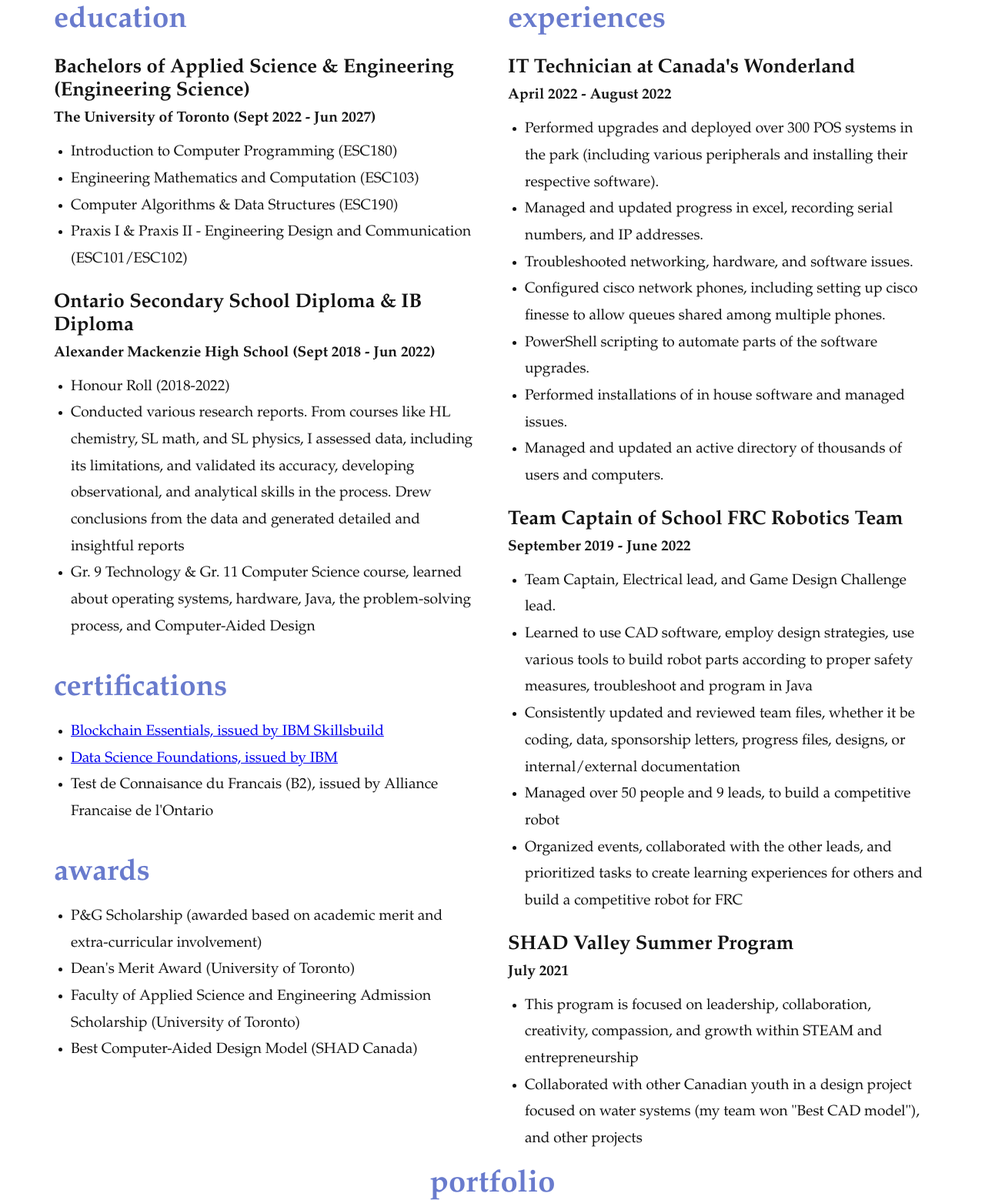
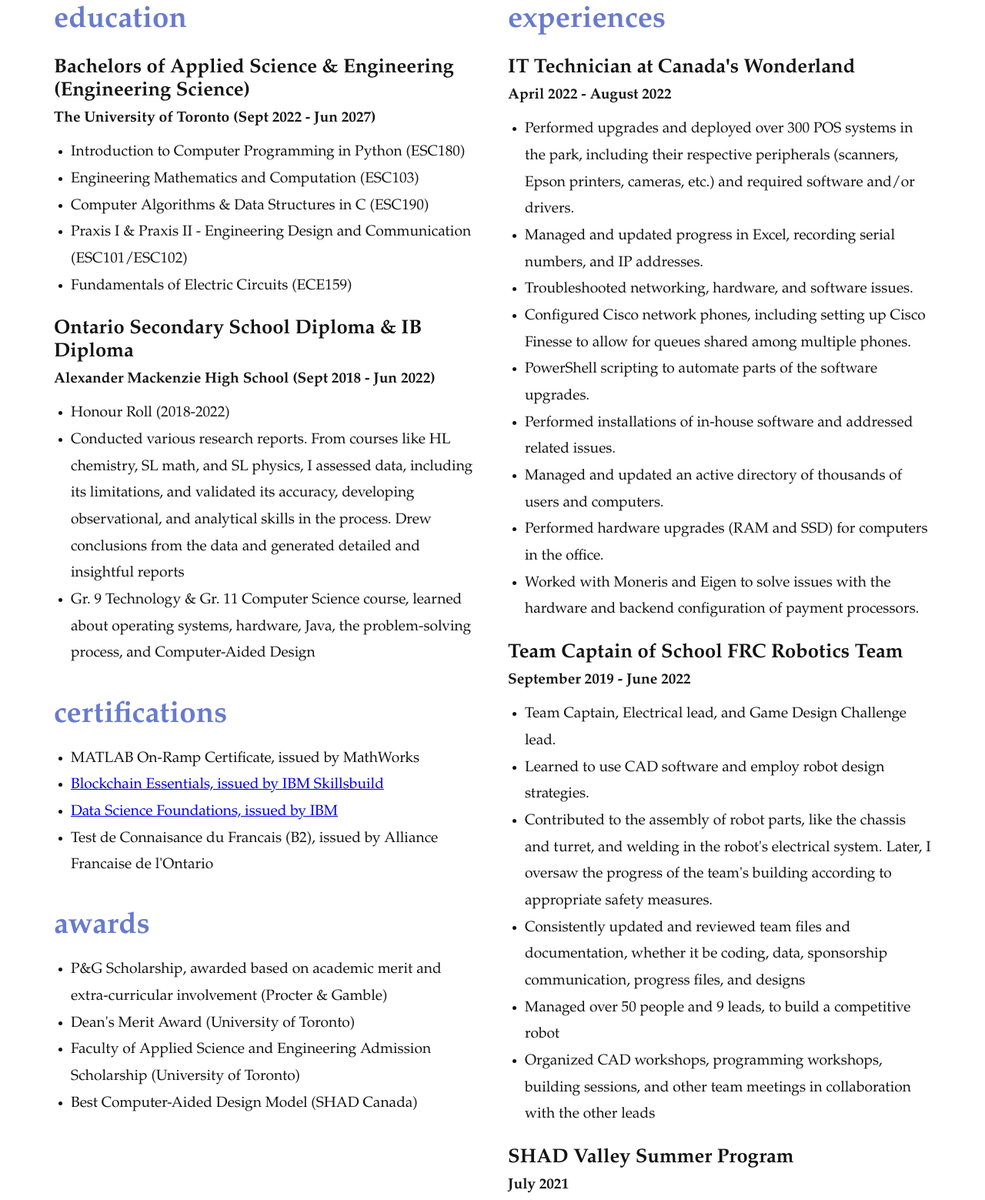
Before and after one commit to elorie-bernard-lacroix/home, a plain HTML site: page index.html in a window 1280 px wide. Shown: the part 1726-3285 px from the top of the page at 77% size. Drawn offline with Linux system fonts and the light colour scheme.

Commit message:
a few modifications to the content

```diff
--- a/index.html
+++ b/index.html
@@ -67,7 +67,7 @@
              <li>fast learner and tech enthusiast</li>
             </ul>
 
-          <button class="main__btn"><a href="https://drive.google.com/file/d/1s4F9mriTLESGfHGosScK40-PWGpmxBF2/view?usp=sharing">download resume</a></button>
+          <button class="main__btn"><a href="https://drive.google.com/file/d/1s4F9mriTLESGfHGosScK40-PWGpmxBF2/preview" target="_blank">download resume</a></button>
         </div>
 
         <div class="main__certifications">
@@ -75,10 +75,11 @@
           <h3>Bachelors of Applied Science & Engineering<br>(Engineering Science)</h3>
           <p>The University of Toronto (Sept 2022 - Jun 2027)</p>
           <ul>
-            <li>Introduction to Computer Programming (ESC180)</li>
+            <li>Introduction to Computer Programming in Python (ESC180)</li>
             <li>Engineering Mathematics and Computation (ESC103)</li>
-            <li>Computer Algorithms & Data Structures (ESC190)</li>
+            <li>Computer Algorithms & Data Structures in C (ESC190)</li>
             <li>Praxis I & Praxis II - Engineering Design and Communication (ESC101/ESC102)</li>
+            <li>Fundamentals of Electric Circuits (ECE159)</li>
           </ul>
 
           <h3>Ontario Secondary School Diploma & IB Diploma</h3>
@@ -91,6 +92,7 @@
 
           <h1>certifications</h1>
           <ul>
+            <li>MATLAB On-Ramp Certificate, issued by MathWorks</li>
             <li><a href="https://courses.yl-ptech.skillsnetwork.site/certificates/9ede9158b8d242659ab222c693c3ab0d">Blockchain Essentials, issued by IBM Skillsbuild</a></li>
             <li><a href="https://www.credly.com/badges/18f7954f-fcd4-4029-8986-f3bf874b4990/print">Data Science Foundations, issued by IBM</a></li>
             <li>Test de Connaisance du Francais (B2), issued by Alliance Francaise de l'Ontario</li>
@@ -98,7 +100,7 @@
 
           <h1>awards</h1>
           <ul>
-            <li>P&G Scholarship (awarded based on academic merit and extra-curricular involvement)</li>
+            <li>P&G Scholarship, awarded based on academic merit and extra-curricular involvement (Procter & Gamble)</li>
             <li>Dean's Merit Award (University of Toronto)</li>
             <li>Faculty of Applied Science and Engineering Admission Scholarship (University of Toronto)</li>
             <li>Best Computer-Aided Design Model (SHAD Canada)</li>
@@ -113,30 +115,33 @@
           <h3>IT Technician at Canada's Wonderland</h3>
           <p>April 2022 - August 2022</p>
           <ul>
-            <li>Performed upgrades and deployed over 300 POS systems in the park (including various peripherals and installing their respective software).</li>
-            <li>Managed and updated progress in excel, recording serial numbers, and IP addresses.</li>
+            <li>Performed upgrades and deployed over 300 POS systems in the park, including their respective peripherals (scanners, Epson printers, cameras, etc.) and required software and/or drivers.</li>
+            <li>Managed and updated progress in Excel, recording serial numbers, and IP addresses.</li>
             <li>Troubleshooted networking, hardware, and software issues.</li>
-            <li>Configured cisco network phones, including setting up cisco finesse to allow queues shared among multiple phones.</li>
+            <li>Configured Cisco network phones, including setting up Cisco Finesse to allow for queues shared among multiple phones.</li>
             <li>PowerShell scripting to automate parts of the software upgrades.</li>
-            <li>Performed installations of in house software and managed issues.</li>
+            <li>Performed installations of in-house software and addressed related issues.</li>
             <li>Managed and updated an active directory of thousands of users and computers.</li>
+            <li>Performed hardware upgrades (RAM and SSD) for computers in the office.</li>
+            <li>Worked with Moneris and Eigen to solve issues with the hardware and backend configuration of payment processors.</li>
           </ul>
 
           <h3>Team Captain of School FRC Robotics Team</h3>
           <p>September 2019 - June 2022</p>
           <ul>
             <li>Team Captain, Electrical lead, and Game Design Challenge lead.</li>
-            <li>Learned to use CAD software, employ design strategies, use various tools to build robot parts according to proper safety measures, troubleshoot and program in Java</li>
-            <li>Consistently updated and reviewed team files, whether it be coding, data, sponsorship letters, progress files, designs, or internal/external documentation</li>
+            <li>Learned to use CAD software and employ robot design strategies.</li>
+            <li>Contributed to the assembly of robot parts, like the chassis and turret, and welding in the robot's electrical system. Later, I oversaw the progress of the team's building according to appropriate safety measures.</li>
+            <li>Consistently updated and reviewed team files and documentation, whether it be coding, data, sponsorship communication, progress files, and designs</li>
             <li>Managed over 50 people and 9 leads, to build a competitive robot</li>
-            <li>Organized events, collaborated with the other leads, and prioritized tasks to create learning experiences for others and build a competitive robot for FRC</li>
+            <li>Organized CAD workshops, programming workshops, building sessions, and other team meetings in collaboration with the other leads</li>
           </ul>
 
           <h3>SHAD Valley Summer Program</h3>
           <p>July 2021</p>
           <ul>
             <li>This program is focused on leadership, collaboration, creativity, compassion, and growth within STEAM and entrepreneurship</li>
-            <li>Collaborated with other Canadian youth in a design project focused on water systems (my team won "Best CAD model"), and other projects</li>
+            <li>Collaborated with other Canadian youth in a design project focused on water systems (my team won "Best CAD model")</li>
           </ul>
 
         </div>
--- a/styles.css
+++ b/styles.css
@@ -367,7 +367,7 @@
     margin-top: 10%;
     padding: 15pt;
     align-content: start;
-    height: 1250px;
+    height: 1400px;
   }
 
   .main__experiences {
@@ -376,7 +376,7 @@
     padding: 15pt;
     justify-content: top;
     align-content: start;
-    height: 1250px;
+    height: 1400px;
   }
 
   .main__btn {
```
